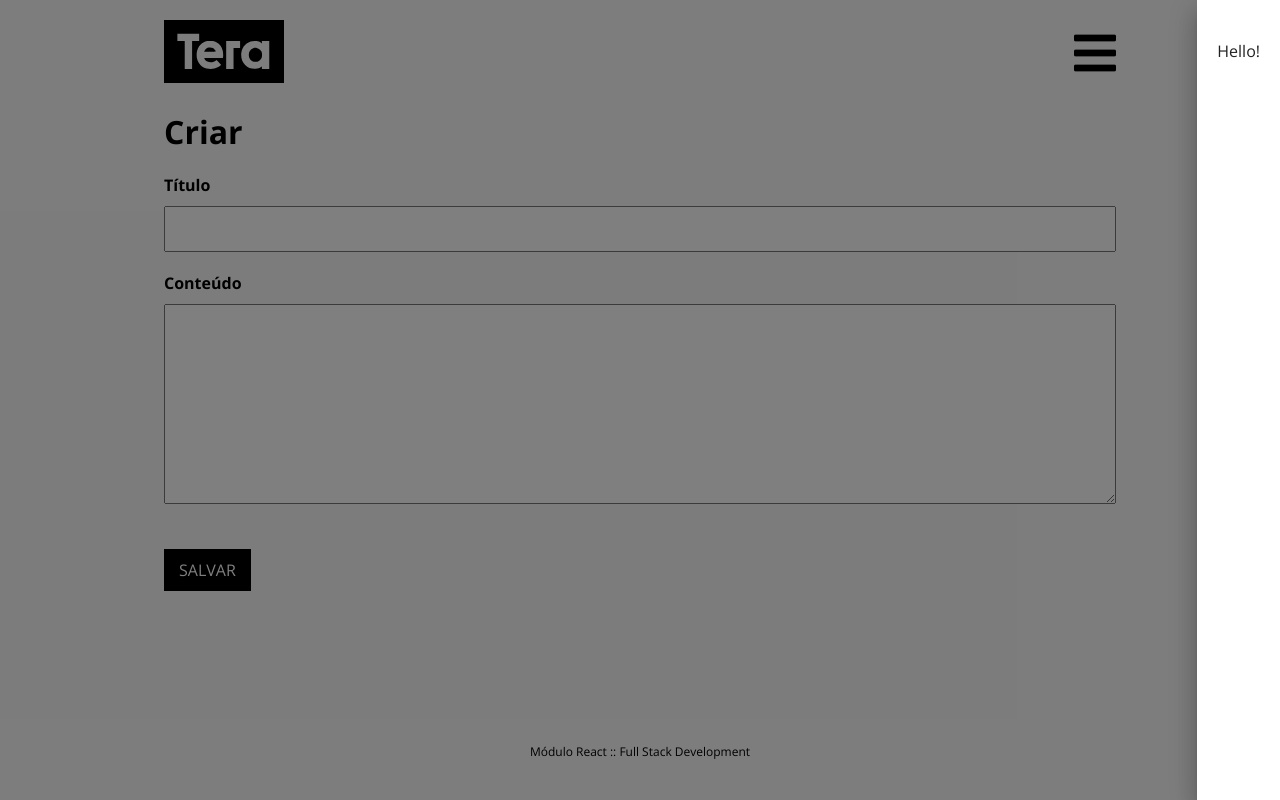
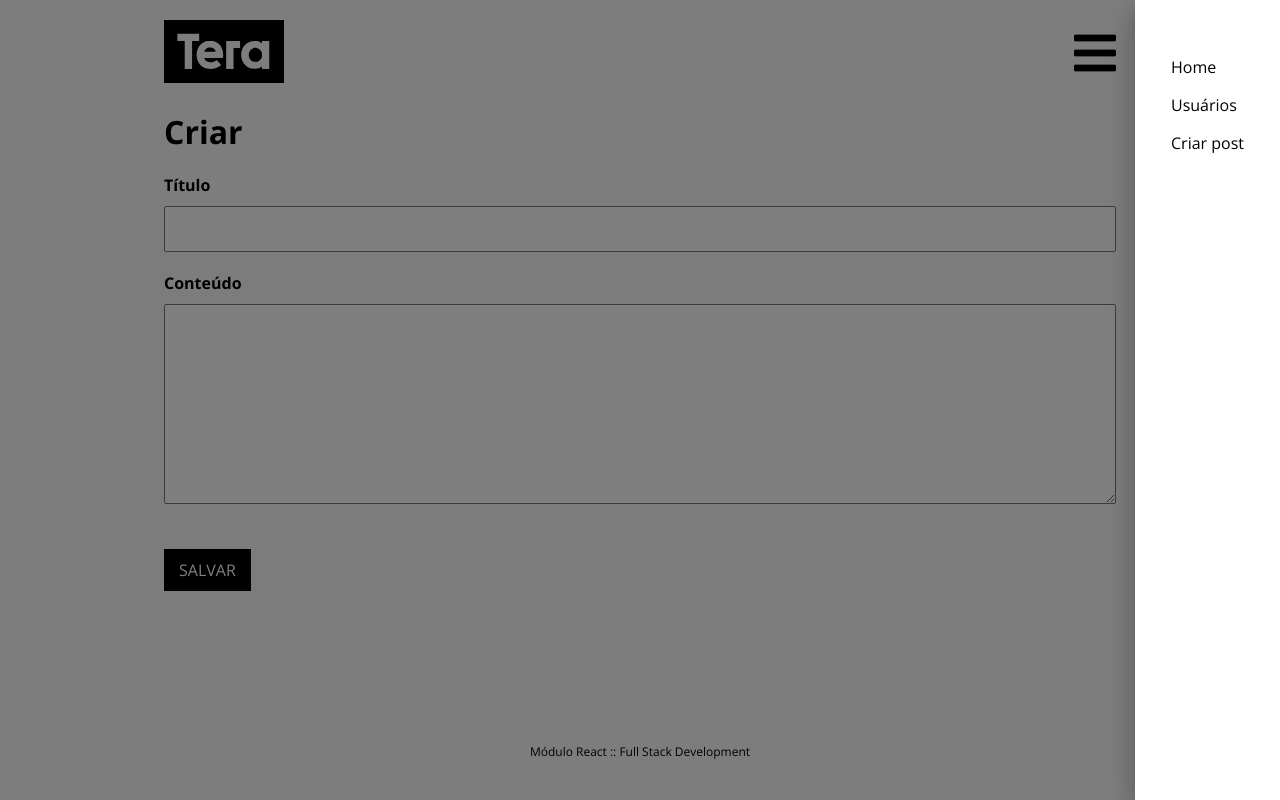
Before and after one commit to cassiolacerda/tera-react-project-202304, a React (Create React App) app: page /users/1/post in a window 1280 px wide. Both pictures are taken after a click on the icon 1095 px from the left and 53 px from the top of the page. Built offline with nearby package versions, Linux system fonts and the light colour scheme.

Commit message:
Adiciona navegação

```diff
--- a/src/components/molecules/DrawerMenu.jsx
+++ b/src/components/molecules/DrawerMenu.jsx
@@ -1,5 +1,7 @@
 import React from "react";
 import Drawer from "@mui/material/Drawer";
+import { List, ListItem } from "@mui/material";
+import { Link } from "react-router-dom";
 
 export default function DrawerMenu(props) {
   return (
@@ -8,7 +10,17 @@
       open={props.open}
       onClose={() => props.setOpen(false)}
     >
-      Hello!
+      <List>
+        <ListItem>
+          <Link to="/">Home</Link>
+        </ListItem>
+        <ListItem>
+          <Link to="/users">Usuários</Link>
+        </ListItem>
+        <ListItem>
+          <Link to="/users/1/post">Criar post</Link>
+        </ListItem>
+      </List>
     </Drawer>
   );
 }
--- a/src/components/templates/Default.jsx
+++ b/src/components/templates/Default.jsx
@@ -1,4 +1,5 @@
 import React from "react";
+import { Link } from "react-router-dom";
 
 import DrawerMenu from "../molecules/DrawerMenu";
 
@@ -13,7 +14,9 @@
 
       <div className="app-header">
         <div className="app-header__logo">
-          <img src={logo} className="responsive" alt="" />
+          <Link to="/">
+            <img src={logo} className="responsive" alt="" />
+          </Link>
         </div>
         <div className="app-header__menu">
           <i onClick={() => setOpen(true)} className="fa fa-bars"></i>
```
